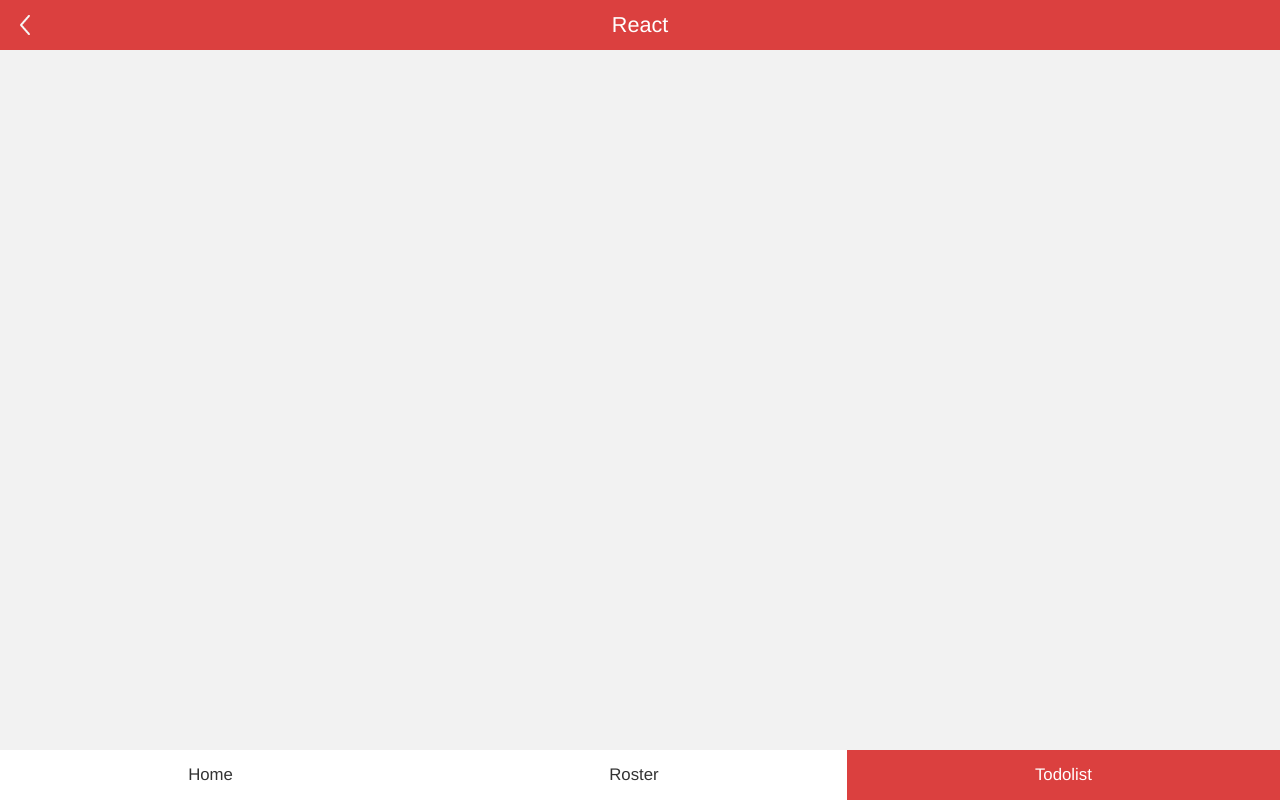
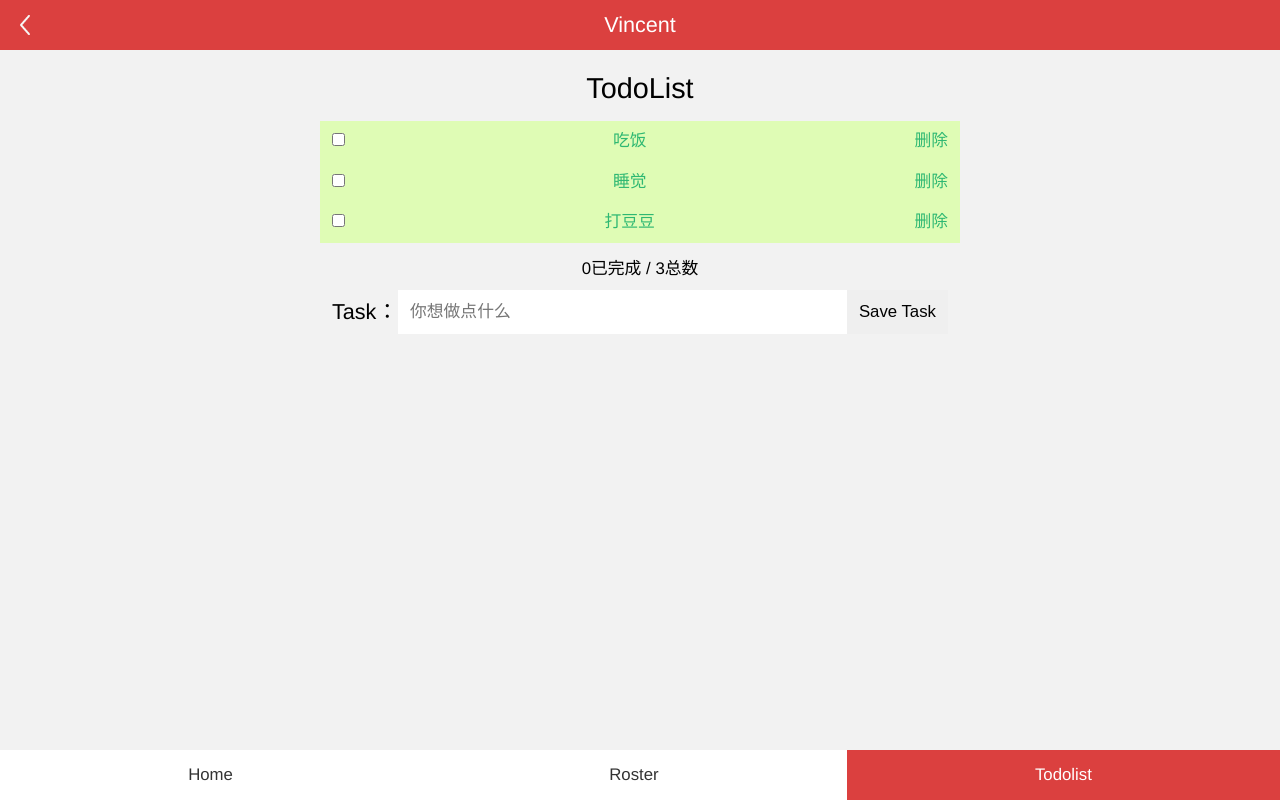
Before and after one commit to vincentzyc/myapp, a React (Create React App) app: page /todolist in a window 1280 px wide. Built offline with nearby package versions, Linux system fonts and the light colour scheme.

Commit message:
优化路由

```diff
--- a/package.json
+++ b/package.json
@@ -5,6 +5,7 @@
   "dependencies": {
     "react": "^15.6.1",
     "react-dom": "^15.6.1",
+    "react-router-dom": "^4.2.2",
     "react-scripts": "0.9.5"
   },
   "devDependencies": {},
--- a/src/App.js
+++ b/src/App.js
@@ -1,17 +1,22 @@
 import React, { Component } from "react";
-import { BrowserRouter } from "react-router-dom";
-import RouteConfig from "./router/router";
+import { BrowserRouter, Switch, Route } from "react-router-dom";
 import Header from "./components/header";
 import Footer from "./components/footer";
+import Home from "./components/main/home";
+import Roster from "./components/main/roster";
+import Todolist from "./components/main/todolist/todolist";
+
 class App extends Component {
     render() {
         return (
             <BrowserRouter>
-                <div>
-                    <Header />
-                    <div className="pd50">
-                        <RouteConfig />
-                    </div>
+                <div className="pd50">
+                    <Route path="/" component={Header} />
+                    <Switch>
+                        <Route exact path="/" component={Home} />
+                        <Route path="/roster" component={Roster} />
+                        <Route path="/todolist" component={Todolist} />
+                    </Switch>
                     <Footer />
                 </div>
             </BrowserRouter>
--- a/src/components/header.jsx
+++ b/src/components/header.jsx
@@ -1,12 +1,11 @@
 import React, { Component } from "react";
-
 const back = () => {
     window.history.back();
 };
+
 class Header extends Component {
     constructor(props) {
         super(props);
-
         this.handleClick = this.handleClick.bind(this);
     }
 
@@ -15,8 +14,8 @@ class Header extends Component {
     render() {
         return (
             <header className="header_fixed">
-                <img src={require("../common/img/back.png")} alt="back" className="backicon" onClick={back}/>
-                <h3 className="cfff">React</h3>
+                <img src={require("../common/img/back.png")} alt="back" className="backicon" onClick={back} style={this.props.location.pathname==='/'?{display:'none'}:{}}/>
+                <h3 className="cfff">Vincent</h3>
             </header>
         );
     }
--- a/src/router/router.jsx
+++ /dev/null
@@ -1,33 +0,0 @@
-import React, { Component } from "react";
-import { Switch, Route } from "react-router-dom";
-
-import Home from '../components/main/home';
-// const Home = (location, cb) => {
-//     require.ensure([],require => {
-//             cb(null, require("../components/main/home").default);
-//         },"chooseProducts");
-// };
-const Roster = (location, cb) => {
-    require.ensure([],require => {
-            cb(null, require("../components/main/roster").default);
-        },"chooseProducts");
-};
-const Todolist = (location, cb) => {
-    require.ensure([],require => {
-            cb(null, require("../components/main/todolist/todolist").default);
-        },"chooseProducts");
-};
-
-class RouteConfig extends Component {
-    render() {
-        return (
-            <Switch>
-                <Route exact path="/" component={Home} />
-                <Route path="/roster" getComponent={Roster} />
-                <Route path="/todolist" getComponent={Todolist} />
-            </Switch>
-        );
-    }
-}
-
-export default RouteConfig;
```
